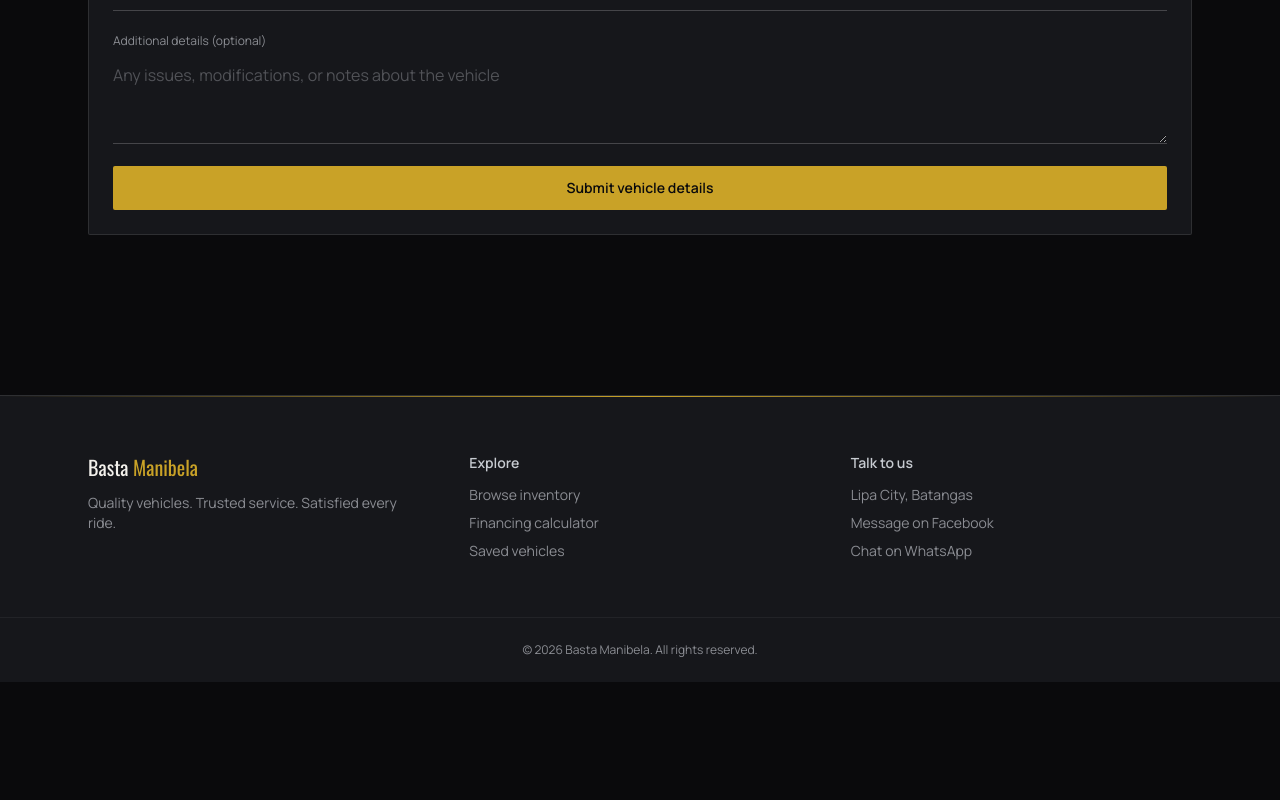
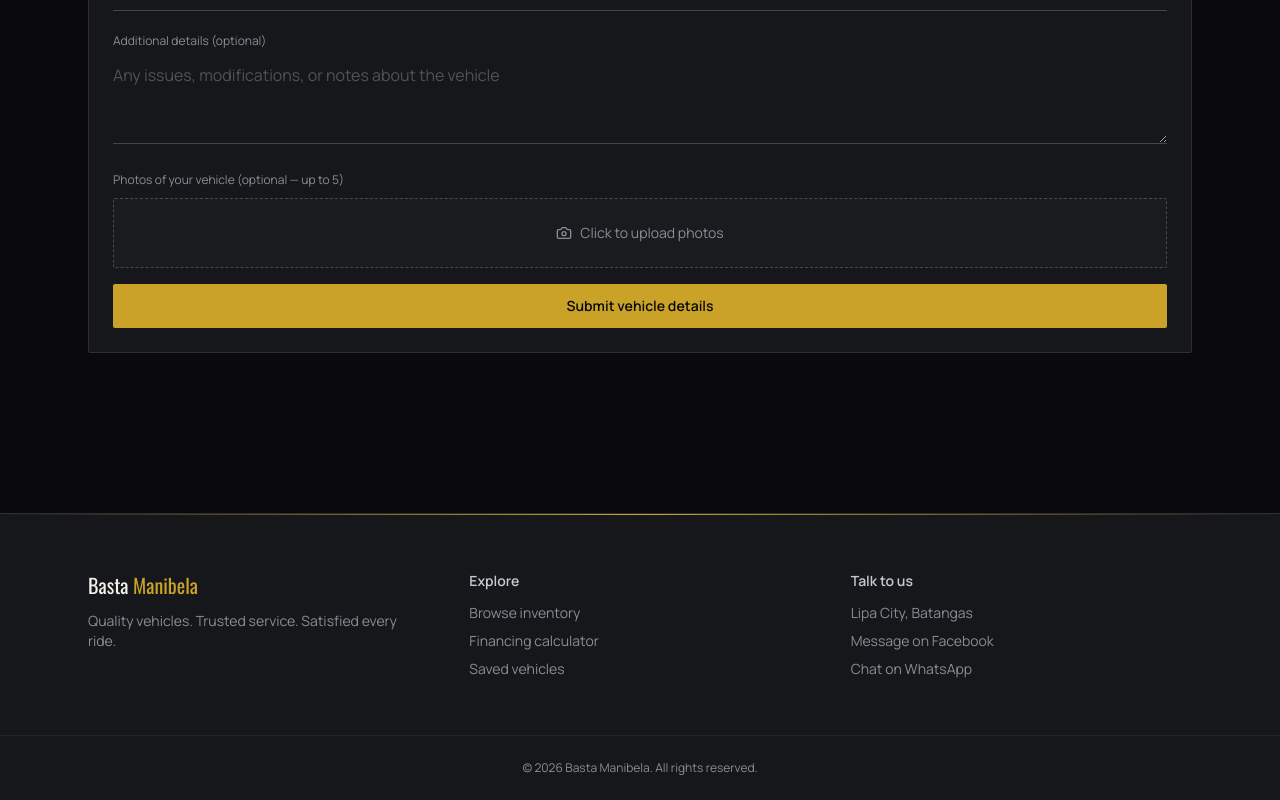
Before and after one commit to ctoswar/basta-manibela, a Next.js app: page /listing/v1 in a window 1280 px wide. Shown: the part 1689-2489 px from the top of the page. Before the commit the page ends 2371 px from the top, so only its background shows below. Built offline with nearby package versions, Linux system fonts and the light colour scheme.

Commit message:
feat: add photo upload to sell car form
- Add file input with JPEG/PNG/WebP validation
- Add photo preview grid with remove button
- Max 5 photos, 10MB each
- Add photos field to SellCarRequest type
- Closes #23

```diff
--- a/components/SellCarForm.tsx
+++ b/components/SellCarForm.tsx
@@ -1,6 +1,7 @@
 "use client";
 
-import { useState } from "react";
+import { useState, useRef } from "react";
+import { Camera, X } from "lucide-react";
 import { submitSellCar } from "@/lib/api/listings";
 import type { CarCondition } from "@/lib/types";
 
@@ -10,6 +11,9 @@ const CONDITIONS: { value: CarCondition; label: string }[] = [
   { value: "fair", label: "Fair — some repairs needed" },
   { value: "poor", label: "Poor — significant issues" },
 ];
+
+const MAX_PHOTOS = 5;
+const ACCEPTED_TYPES = ["image/jpeg", "image/png", "image/webp"];
 
 export default function SellCarForm() {
   const [status, setStatus] = useState<"idle" | "submitting" | "sent" | "error">("idle");
@@ -21,6 +25,41 @@ export default function SellCarForm() {
   const [mileageKm, setMileageKm] = useState("");
   const [condition, setCondition] = useState<CarCondition>("good");
   const [message, setMessage] = useState("");
+  const [photos, setPhotos] = useState<File[]>([]);
+  const [photoError, setPhotoError] = useState("");
+  const fileInputRef = useRef<HTMLInputElement>(null);
+
+  function handlePhotosChange(e: React.ChangeEvent<HTMLInputElement>) {
+    const files = Array.from(e.target.files || []);
+    setPhotoError("");
+
+    const valid = files.filter((f) => {
+      if (!ACCEPTED_TYPES.includes(f.type)) {
+        setPhotoError("Only JPEG, PNG, and WebP images are allowed.");
+        return false;
+      }
+      if (f.size > 10 * 1024 * 1024) {
+        setPhotoError("Each image must be under 10MB.");
+        return false;
+      }
+      return true;
+    });
+
+    setPhotos((prev) => {
+      const combined = [...prev, ...valid];
+      if (combined.length > MAX_PHOTOS) {
+        setPhotoError(`Maximum ${MAX_PHOTOS} photos allowed.`);
+        return combined.slice(0, MAX_PHOTOS);
+      }
+      return combined;
+    });
+
+    if (fileInputRef.current) fileInputRef.current.value = "";
+  }
+
+  function removePhoto(index: number) {
+    setPhotos((prev) => prev.filter((_, i) => i !== index));
+  }
 
   async function handleSubmit(e: React.FormEvent) {
     e.preventDefault();
@@ -35,6 +74,7 @@ export default function SellCarForm() {
         mileageKm: Number(mileageKm),
         condition,
         message,
+        photos: photos.length > 0 ? photos : undefined,
       });
       setStatus(res.success ? "sent" : "error");
     } catch {
@@ -158,6 +198,60 @@ export default function SellCarForm() {
         />
       </label>
 
+      {/* Photo upload */}
+      <div>
+        <span className="font-body text-xs text-muted">
+          Photos of your vehicle (optional — up to {MAX_PHOTOS})
+        </span>
+        <div className="mt-2">
+          <input
+            ref={fileInputRef}
+            type="file"
+            accept="image/jpeg,image/png,image/webp"
+            multiple
+            onChange={handlePhotosChange}
+            className="hidden"
+            id="sell-car-photos"
+          />
+          <button
+            type="button"
+            onClick={() => fileInputRef.current?.click()}
+            disabled={photos.length >= MAX_PHOTOS}
+            className="flex w-full items-center justify-center gap-2 rounded-sm border border-dashed border-white/20 bg-white/[0.02] px-4 py-6 font-body text-sm text-muted transition-colors hover:border-gold/40 hover:text-silver disabled:cursor-not-allowed disabled:opacity-40"
+          >
+            <Camera className="h-4 w-4" />
+            {photos.length >= MAX_PHOTOS ? "Max photos reached" : "Click to upload photos"}
+          </button>
+        </div>
+
+        {photoError && (
+          <p className="mt-1 font-body text-xs text-red-400">{photoError}</p>
+        )}
+
+        {photos.length > 0 && (
+          <div className="mt-3 grid grid-cols-5 gap-2">
+            {photos.map((file, i) => (
+              <div key={i} className="group relative aspect-square overflow-hidden rounded-sm border border-white/10">
+                {/* eslint-disable-next-line @next/next/no-img-element */}
+                <img
+                  src={URL.createObjectURL(file)}
+                  alt={`Upload ${i + 1}`}
+                  className="h-full w-full object-cover"
+                />
+                <button
+                  type="button"
+                  onClick={() => removePhoto(i)}
+                  className="absolute top-1 right-1 flex h-5 w-5 items-center justify-center rounded-full bg-bg/80 text-muted opacity-0 transition-opacity hover:text-red-400 group-hover:opacity-100"
+                  aria-label={`Remove photo ${i + 1}`}
+                >
+                  <X className="h-3 w-3" />
+                </button>
+              </div>
+            ))}
+          </div>
+        )}
+      </div>
+
       <button
         type="submit"
         disabled={status === "submitting"}
--- a/lib/types.ts
+++ b/lib/types.ts
@@ -63,6 +63,7 @@ export interface SellCarRequest {
   mileageKm: number;
   condition: CarCondition;
   message?: string;
+  photos?: File[];
 }
 
 export interface User {
```
